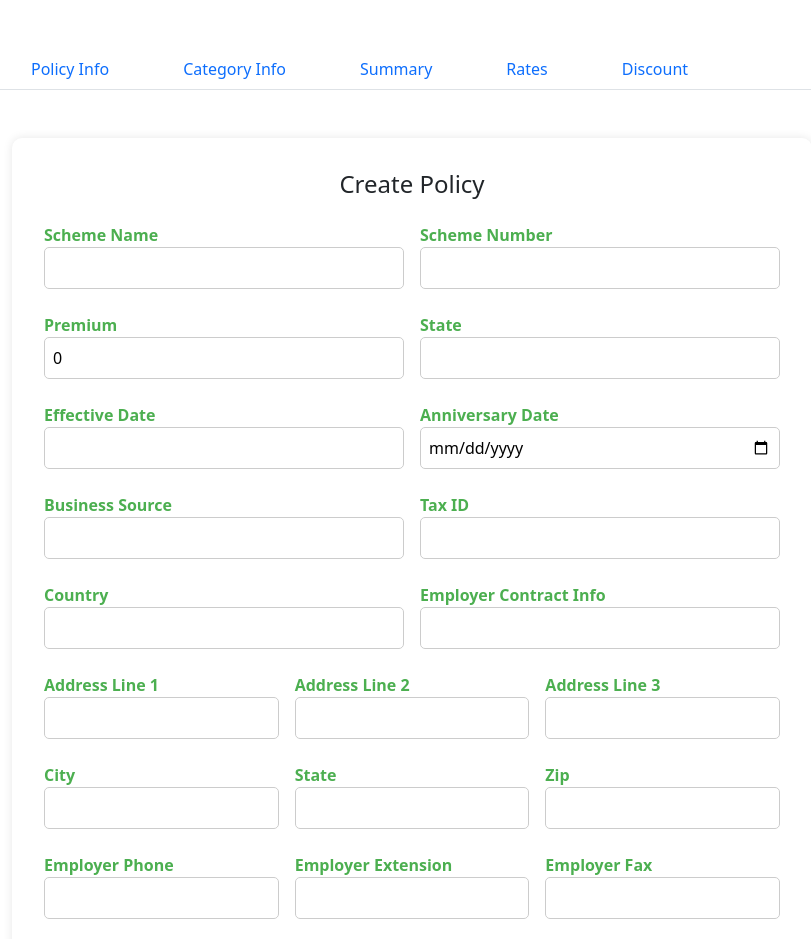
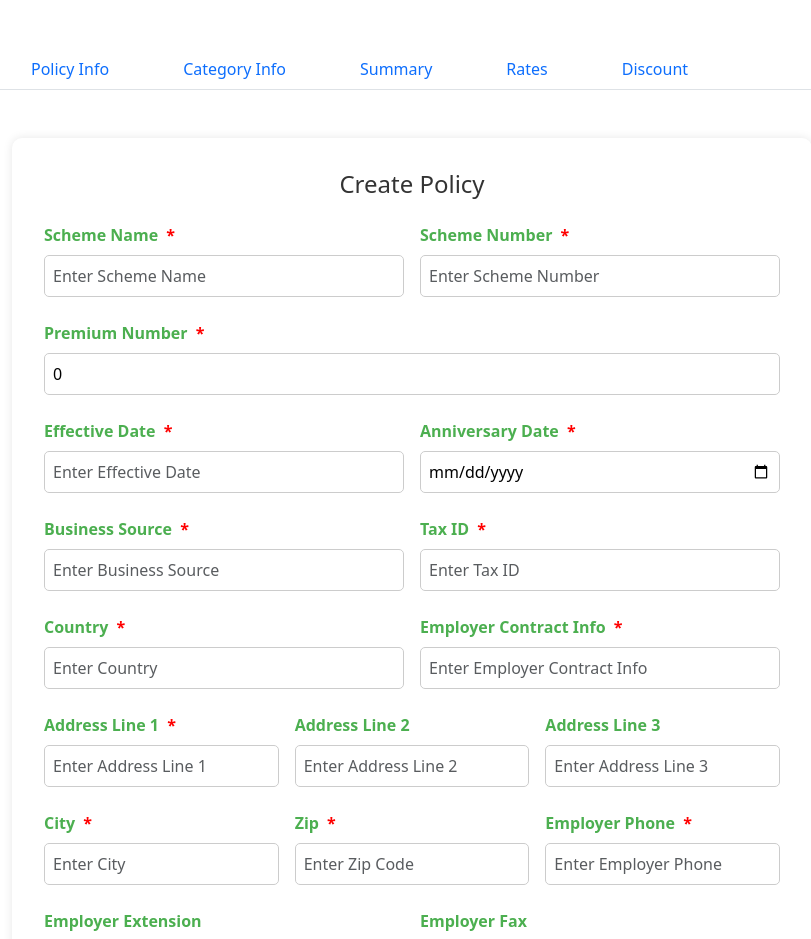
Before and after one commit to Vipul-Pinto/PremiumCalculation, an Angular app in the folder premiumCalculationClient/: page / in a window 1280 px wide. Shown: the top 939 px of the page, without its empty margins (228-1039 px from the left). Built offline with nearby package versions, Linux system fonts and the light colour scheme.

Commit message:
policy updated component with validations

```diff
--- a/premiumCalculationClient/src/app/policy/policy.component.css
+++ b/premiumCalculationClient/src/app/policy/policy.component.css
@@ -1,4 +1,4 @@
-/* .container {
+.container {
     max-width: 800px;
     margin: 0 auto;
     padding: 2rem;
@@ -7,14 +7,31 @@
     box-shadow: 0 0 10px rgba(0, 0, 0, 0.1);
   }
 
+
   h3 {
     font-size: 1.5rem;
     margin-bottom: 1.5rem;
     text-align: center;
+    color: #333;
   }
+
 
   .form-group {
     margin-bottom: 1rem;
+  }
+
+  label {
+    display: block;
+    font-weight: bold;
+    margin-bottom: 0.5rem;
+    color: #4CAF50;
+    position: relative;
+  }
+
+  .required {
+    color: red;
+    font-size: 1rem;
+    margin-left: 4px;
   }
 
   .form-control {
@@ -22,6 +39,14 @@ h3 {
     padding: 0.5rem;
     border-radius: 5px;
     border: 1px solid #ccc;
+    background-color: #fff;
+    color: #000;
+    transition: border-color 0.3s ease;
+  }
+
+  .form-control:focus {
+    border-color: #007bff;
+    box-shadow: 0 0 5px rgba(0, 123, 255, 0.5);
   }
 
   button {
@@ -32,13 +57,23 @@ button {
     color: #fff;
     font-size: 1rem;
     cursor: pointer;
+    transition: background-color 0.3s ease;
   }
 
-button[disabled] {
-    background-color: #555;
-    cursor: not-allowed;
+  button:hover {
+    background-color: #0056b3;
   }
 
+  button.next-button {
+    background-color: #f3f2ee;
+    color: #000;
+  }
+
+  button.next-button:hover {
+    background-color: rgb(239, 242, 244);
+  }
+
+  /* Responsive Layout */
   .form-row {
     display: flex;
     flex-wrap: wrap;
@@ -56,166 +91,20 @@ button[disabled] {
 
   .form-group.col-md-4 {
     flex: 1 1 33.3333%;
-} */
-/* .container {
-    max-width: 800px;
-    margin: 0 auto;
-    padding: 2rem;
-    background-color: #fff;
-    border-radius: 10px;
-    box-shadow: 0 0 10px rgba(0, 0, 0, 0.1);
   }
 
-h3 {
-    font-size: 1.5rem;
-    margin-bottom: 1.5rem;
-    text-align: center;
+  /* Error Handling */
+  .has-error .form-control {
+    border-color: red;
   }
 
-.form-group {
-    margin-bottom: 1rem;
+  .error-message {
+    color: red;
+    font-size: 0.875rem;
+    margin-top: 0.25rem;
   }
 
-label {
-    color: #51c6f9eb;
-    font-weight: bold;
-}
-
-.form-control {
-    width: 100%;
-    padding: 0.5rem;
-    border-radius: 5px;
-    border: 1px solid #ccc;
-    background-color: #fff;
-    color: #000;
-}
-
-button {
-    padding: 0.75rem 1.5rem;
-    border: none;
-    border-radius: 5px;
-    background-color: #007bff;
-    color: #fff;
-    font-size: 1rem;
-    cursor: pointer;
-}
-
-button[disabled] {
-    background-color: #555;
-    cursor: not-allowed;
-}
-
-button.next-button {
-    background-color: #f3f2ee;
-    color: #000;
-}
-
-button.next-button:hover {
-    background-color: rgb(239, 242, 244);
-}
-
-.form-row {
-    display: flex;
-    flex-wrap: wrap;
-    margin: -0.5rem;
-}
-
-.form-group {
-    padding: 0.5rem;
-    flex: 1 1 100%;
-}
-
-.form-group.col-md-6 {
-    flex: 1 1 50%;
-}
-
-.form-group.col-md-4 {
-    flex: 1 1 33.3333%;
-} */
-.container {
-    max-width: 800px;
-    margin: 0 auto;
-    padding: 2rem;
-    background-color: #fff;
-    border-radius: 10px;
-    box-shadow: 0 0 10px rgba(0, 0, 0, 0.1);
-}
-
-h3 {
-    font-size: 1.5rem;
-    margin-bottom: 1.5rem;
-    text-align: center;
-}
-
-.form-group {
-    margin-bottom: 1rem;
-}
-
-label {
-    color: #4CAF50; /* Green text color for labels */
-    font-weight: bold;
-}
-
-.form-control {
-    width: 100%;
-    padding: 0.5rem;
-    border-radius: 5px;
-    border: 1px solid #ccc;
-    background-color: #fff; /* White background color */
-    color: #000; /* Black text color */
-}
-
-button {
-    padding: 0.75rem 1.5rem;
-    border: none;
-    border-radius: 5px;
-    background-color: #007bff;
-    color: #fff;
-    font-size: 1rem;
-    cursor: pointer;
-}
-
-button[disabled] {
-    background-color: #555;
-    cursor: not-allowed;
-}
-
-button.next-button {
-    background-color: #f3f2ee;
-    color: #000;
-}
-
-button.next-button:hover {
-    background-color: rgb(239, 242, 244);
-}
-
-.form-row {
-    display: flex;
-    flex-wrap: wrap;
-    margin: -0.5rem;
-    opacity: 0;
-    animation: fadeIn 1s forwards;
-}
-
-.form-group {
-    padding: 0.5rem;
-    flex: 1 1 100%;
-}
-
-.form-group.col-md-6 {
-    flex: 1 1 50%;
-}
-
-.form-group.col-md-4 {
-    flex: 1 1 33.3333%;
-}
-
-@keyframes fadeIn {
-    to {
-        opacity: 1;
-    }
-}
-
+  /* Animations */
   .animate-container {
     opacity: 0;
     animation: fadeInContainer 1s forwards;
@@ -226,3 +115,14 @@ button.next-button:hover {
       opacity: 1;
     }
   }
+
+  .animate-section {
+    opacity: 0;
+    animation: fadeIn 1s forwards;
+  }
+
+  @keyframes fadeIn {
+    to {
+      opacity: 1;
+    }
+  }
--- a/premiumCalculationClient/src/app/policy/policy.component.html
+++ b/premiumCalculationClient/src/app/policy/policy.component.html
@@ -1,104 +1,119 @@
-
 <div class="container mt-5 animate-container">
   <h3 class="text-center mb-4">Create Policy</h3>
   <form [formGroup]="policyForm" (ngSubmit)="onSubmit()">
-    <!-- Scheme Section -->
+
     <div class="form-row animate-section">
-      <div class="form-group col-md-6">
-        <label for="schemeName">Scheme Name</label>
-        <input type="text" id="schemeName" class="form-control" formControlName="schemeName" data-toggle="tooltip" data-placement="top" title="Enter the name of the scheme" />
+      <div class="form-group col-md-6" [ngClass]="{'has-error': isInvalid('schemeName')}">
+        <label for="schemeName">Scheme Name <span class="required">*</span></label>
+        <input type="text" id="schemeName" class="form-control" formControlName="schemeName" placeholder="Enter Scheme Name" />
+        <div *ngIf="isInvalid('schemeName')" class="error-message">This field is required.</div>
       </div>
-      <div class="form-group col-md-6">
-        <label for="schemeNumber">Scheme Number</label>
-        <input type="text" id="schemeNumber" class="form-control" formControlName="schemeNumber" data-toggle="tooltip" data-placement="top" title="Enter the number of the scheme" />
+      <div class="form-group col-md-6" [ngClass]="{'has-error': isInvalid('schemeNumber')}">
+        <label for="schemeNumber">Scheme Number <span class="required">*</span></label>
+        <input type="text" id="schemeNumber" class="form-control" formControlName="schemeNumber" placeholder="Enter Scheme Number" />
+        <div *ngIf="isInvalid('schemeNumber')" class="error-message">This field is required.</div>
       </div>
     </div>
+
+
     <div class="form-row animate-section">
-      <div class="form-group col-md-6">
-        <label for="premium">Premium</label>
-        <input type="number" id="premium" class="form-control" formControlName="premium" data-toggle="tooltip" data-placement="top" title="Enter the premium amount" />
+      <div class="form-group col-md-6" [ngClass]="{'has-error': isInvalid('Premium')}">
+        <label for="premium">Premium Number <span class="required">*</span></label>
+        <input type="number" id="premium" class="form-control" formControlName="premium" placeholder="Enter Premium Amount" />
+        <div *ngIf="isInvalid('premium')" class="error-message">This field is required and must be a valid number.</div>
       </div>
-      <div class="form-group col-md-6">
-        <label for="state">State</label>
-        <input type="text" id="state" class="form-control" formControlName="state" data-toggle="tooltip" data-placement="top" title="Enter the state" />
+
+    </div>
+
+
+    <div class="form-row animate-section">
+      <div class="form-group col-md-6" [ngClass]="{'has-error': isInvalid('effectiveDate')}">
+        <label for="effectiveDate">Effective Date <span class="required">*</span></label>
+        <input type="text" id="effectiveDate" class="form-control" formControlName="effectiveDate" placeholder="Enter Effective Date" />
+        <div *ngIf="isInvalid('effectiveDate')" class="error-message">This field is required.</div>
+      </div>
+      <div class="form-group col-md-6" [ngClass]="{'has-error': isInvalid('anniversary')}">
+        <label for="anniversary">Anniversary Date <span class="required">*</span></label>
+        <input type="date" id="anniversary" class="form-control" formControlName="anniversary" placeholder="Enter Anniversary Date" />
+        <div *ngIf="isInvalid('anniversary')" class="error-message">This field is required.</div>
       </div>
     </div>
-    <!-- Dates Section -->
+
+
     <div class="form-row animate-section">
-      <div class="form-group col-md-6">
-        <label for="effectiveDate">Effective Date</label>
-        <input type="text" id="effectiveDate" class="form-control" formControlName="effectiveDate" data-toggle="tooltip" data-placement="top" title="Enter the effective date" />
+      <div class="form-group col-md-6" [ngClass]="{'has-error': isInvalid('businessSource')}">
+        <label for="businessSource">Business Source <span class="required">*</span></label>
+        <input type="text" id="businessSource" class="form-control" formControlName="businessSource" placeholder="Enter Business Source" />
+        <div *ngIf="isInvalid('businessSource')" class="error-message">This field is required.</div>
       </div>
-      <div class="form-group col-md-6">
-        <label for="anniversary">Anniversary Date</label>
-        <input type="date" id="anniversary" class="form-control" formControlName="anniversary" data-toggle="tooltip" data-placement="top" title="Enter the anniversary date" />
+      <div class="form-group col-md-6" [ngClass]="{'has-error': isInvalid('taxId')}">
+        <label for="taxId">Tax ID <span class="required">*</span></label>
+        <input type="text" id="taxId" class="form-control" formControlName="taxId" placeholder="Enter Tax ID" />
+        <div *ngIf="isInvalid('taxId')" class="error-message">This field is required.</div>
       </div>
     </div>
-    <!-- Business Section -->
+
+
     <div class="form-row animate-section">
-      <div class="form-group col-md-6">
-        <label for="businessSource">Business Source</label>
-        <input type="text" id="businessSource" class="form-control" formControlName="businessSource" data-toggle="tooltip" data-placement="top" title="Enter the business source" />
+      <div class="form-group col-md-6" [ngClass]="{'has-error': isInvalid('country')}">
+        <label for="country">Country <span class="required">*</span></label>
+        <input type="text" id="country" class="form-control" formControlName="country" placeholder="Enter Country" />
+        <div *ngIf="isInvalid('country')" class="error-message">This field is required.</div>
       </div>
-      <div class="form-group col-md-6">
-        <label for="taxId">Tax ID</label>
-        <input type="text" id="taxId" class="form-control" formControlName="taxId" data-toggle="tooltip" data-placement="top" title="Enter the tax ID" />
+      <div class="form-group col-md-6" [ngClass]="{'has-error': isInvalid('employerContractInfo')}">
+        <label for="employerContractInfo">Employer Contract Info <span class="required">*</span></label>
+        <input type="text" id="employerContractInfo" class="form-control" formControlName="employerContractInfo" placeholder="Enter Employer Contract Info" />
+        <div *ngIf="isInvalid('employerContractInfo')" class="error-message">This field is required.</div>
       </div>
     </div>
+
+
     <div class="form-row animate-section">
-      <div class="form-group col-md-6">
-        <label for="country">Country</label>
-        <input type="text" id="country" class="form-control" formControlName="country" data-toggle="tooltip" data-placement="top" title="Enter the country" />
-      </div>
-      <div class="form-group col-md-6">
-        <label for="employerContractInfo">Employer Contract Info</label>
-        <input type="text" id="employerContractInfo" class="form-control" formControlName="employerContractInfo" data-toggle="tooltip" data-placement="top" title="Enter the employer contract info" />
-      </div>
-    </div>
-    <!-- Address Section -->
-    <div class="form-row animate-section">
-      <div class="form-group col-md-4">
-        <label for="address1">Address Line 1</label>
-        <input type="text" id="address1" class="form-control" formControlName="address1" data-toggle="tooltip" data-placement="top" title="Enter address line 1" />
+      <div class="form-group col-md-4" [ngClass]="{'has-error': isInvalid('address1')}">
+        <label for="address1">Address Line 1 <span class="required">*</span></label>
+        <input type="text" id="address1" class="form-control" formControlName="address1" placeholder="Enter Address Line 1" />
+        <div *ngIf="isInvalid('address1')" class="error-message">This field is required.</div>
       </div>
       <div class="form-group col-md-4">
         <label for="address2">Address Line 2</label>
-        <input type="text" id="address2" class="form-control" formControlName="address2" data-toggle="tooltip" data-placement="top" title="Enter address line 2" />
+        <input type="text" id="address2" class="form-control" formControlName="address2" placeholder="Enter Address Line 2" />
       </div>
       <div class="form-group col-md-4">
         <label for="address3">Address Line 3</label>
-        <input type="text" id="address3" class="form-control" formControlName="address3" data-toggle="tooltip" data-placement="top" title="Enter address line 3" />
+        <input type="text" id="address3" class="form-control" formControlName="address3" placeholder="Enter Address Line 3" />
       </div>
     </div>
-    <!-- Contact Section -->
+
+
+    <div class="form-row animate-section">
+      <div class="form-group col-md-4" [ngClass]="{'has-error': isInvalid('city')}">
+        <label for="city">City <span class="required">*</span></label>
+        <input type="text" id="city" class="form-control" formControlName="city" placeholder="Enter City" />
+        <div *ngIf="isInvalid('city')" class="error-message">This field is required.</div>
+      </div>
+      <div class="form-group col-md-4" [ngClass]="{'has-error': isInvalid('zip')}">
+        <label for="zip">Zip <span class="required">*</span></label>
+        <input type="text" id="zip" class="form-control" formControlName="zip" placeholder="Enter Zip Code" />
+        <div *ngIf="isInvalid('zip')" class="error-message">This field is required.</div>
+      </div>
+      <div class="form-group col-md-4" [ngClass]="{'has-error': isInvalid('employerPhone')}">
+        <label for="employerPhone">Employer Phone <span class="required">*</span></label>
+        <input type="text" id="employerPhone" class="form-control" formControlName="employerPhone" placeholder="Enter Employer Phone" />
+        <div *ngIf="isInvalid('employerPhone')" class="error-message">This field is required.</div>
+      </div>
+    </div>
+
+
     <div class="form-row animate-section">
       <div class="form-group col-md-4">
-        <label for="city">City</label>
-        <input type="text" id="city" class="form-control" formControlName="city" data-toggle="tooltip" data-placement="top" title="Enter the city" />
-      </div>
-      <div class="form-group col-md-4">
-        <label for="state">State</label>
-        <input type="text" id="state" class="form-control" formControlName="state" data-toggle="tooltip" data-placement="top" title="Enter the state" />
-      </div>
-      <div class="form-group col-md-4">
-        <label for="zip">Zip</label>
-        <input type="text" id="zip" class="form-control" formControlName="zip" data-toggle="tooltip" data-placement="top" title="Enter the zip code" />
-      </div>
-    </div>
-    <div class="form-row animate-section">
-      <div class="form-group col-md-4">
-        <label for="employerPhone">Employer Phone</label>
-        <input type="text" id="employerPhone" class="form-control" formControlName="employerPhone" data-toggle="tooltip" data-placement="top" title="Enter the employer's phone number" />
-      </div>
-      <div class="form-group col-md-4">
         <label for="employerExt">Employer Extension</label>
-        <input type="text" id="employerExt" class="form-control" formControlName="employerExt" data-toggle="tooltip" data-placement="top" title="Enter the employer's extension" />
+        <input type="text" id="employerExt" class="form-control" formControlName="employerExt" placeholder="Enter Employer Extension" />
       </div>
       <div class="form-group col-md-4">
         <label for="employerFax">Employer Fax</label>
-        <input type="text" id="employerFax" class="form-control" formControlName="employerFax" data-toggle="tooltip" data-placement="top" title="Enter the employer's fax number" />
+        <input type="text" id="employerFax" class="form-control" formControlName="employerFax" placeholder="Enter Employer Fax" />
       </div>
     </div>
+
     <button type="submit" class="btn btn-primary mt-2 next-button">Next</button>
   </form>
-</div>
--- a/premiumCalculationClient/src/app/policy/policy.component.ts
+++ b/premiumCalculationClient/src/app/policy/policy.component.ts
@@ -9,7 +9,7 @@ import { interval } from 'rxjs';
   templateUrl: './policy.component.html',
   styleUrls: ['./policy.component.css'],
   standalone: true,
-  imports: [ReactiveFormsModule]
+  imports: [ReactiveFormsModule, NgClass, NgIf],
 })
 export class PolicyComponent implements OnInit {
   policyForm!: FormGroup;
@@ -40,21 +40,23 @@ export class PolicyComponent implements OnInit {
       employerFax: ['']
     });
 
-
     this.policyData = history.state.policyData;
     if (this.policyData) {
       this.policyForm.patchValue(this.policyData);
     }
     this.categoryData = history.state.categoryData;
 
-
     interval(30000).subscribe(() => {
       this.autoSave();
     });
   }
 
+  isInvalid(controlName: string): boolean {
+    const control = this.policyForm.get(controlName);
+    return !!control && control.invalid && (control.dirty || control.touched);
+  }
+
   onSubmit(): void {
-    console.log(this.policyForm.valid);
     if (this.policyForm.valid) {
       this.router.navigate(['/category'], {
         state: {
@@ -64,11 +66,22 @@ export class PolicyComponent implements OnInit {
       });
     } else {
       this.policyForm.markAllAsTouched();
+
+      const invalidFields: string[] = [];
+      Object.keys(this.policyForm.controls).forEach((field) => {
+        const control = this.policyForm.get(field);
+        if (control?.invalid) {
+          invalidFields.push(field);
+        }
+      });
+
+      if (invalidFields.length > 0) {
+        alert(`Please correct the following fields: ${invalidFields.join(', ')}`);
+      }
     }
   }
 
   autoSave(): void {
-    // Implement the auto-save functionality (e.g., save to localStorage)
     localStorage.setItem('policyData', JSON.stringify(this.policyForm.value));
     console.log('Form data auto-saved');
   }
```
Lines whose indentation alone changed are shown as unchanged.
